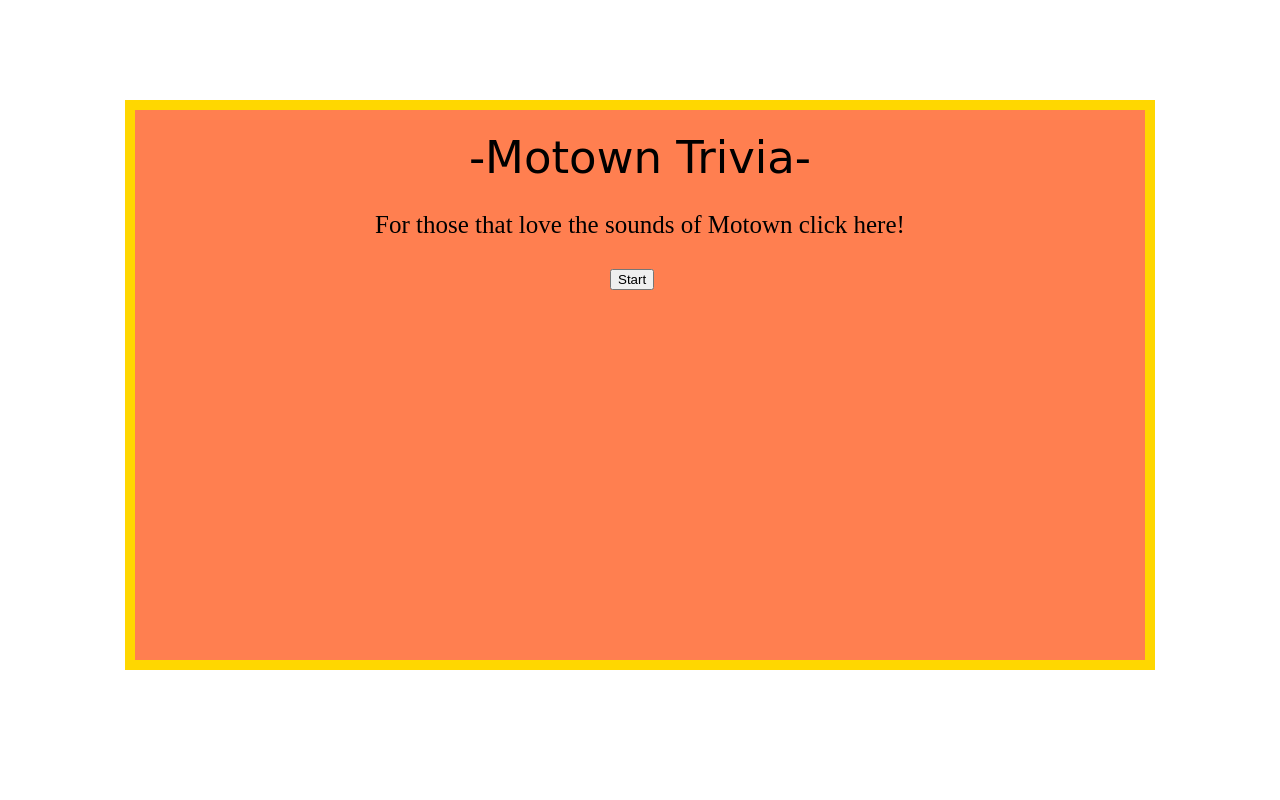
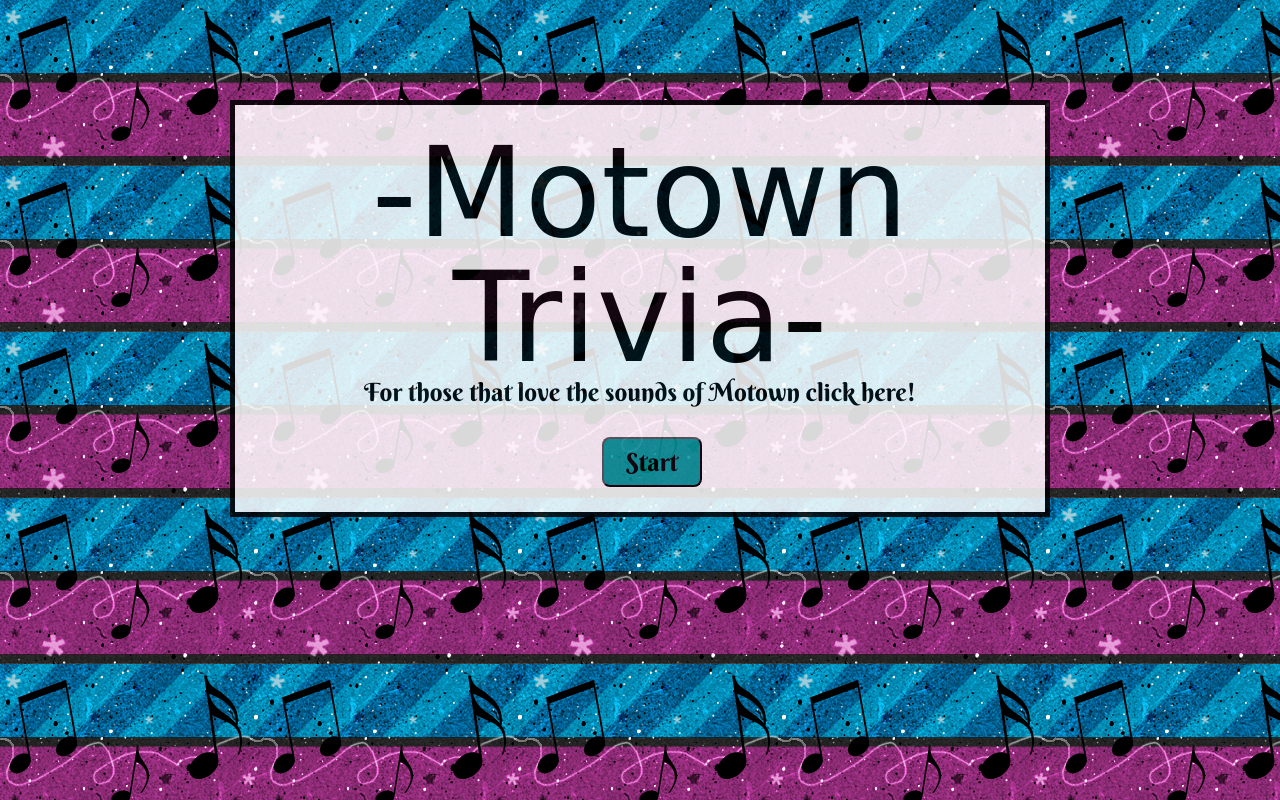
Before and after one commit to Ahuilaca/TriviaGame, a plain HTML site: page index.html in a window 1280 px wide. Drawn offline with nearby package versions, Linux system fonts and the light colour scheme; a web font is replaced by a local one.

Commit message:
updated background and colors

```diff
--- a/assets/css/style.css
+++ b/assets/css/style.css
@@ -1,12 +1,12 @@
 body {
     background-color: white;
-
+    font-family: 'Berkshire Swash', cursive;
 }
 
 h1 {
-    font-size: 45px;
-    font-family: 'Kaushan Script', cursive;
+    font-size: 125px;
     text-align: center;
+    font-family: 'Qwigley', cursive;
 }
 
 h2 {
@@ -24,19 +24,25 @@
 
 #start {
     position: relative;
-    max-width: 960px;
-    margin: 0 auto;
+    height: 50px;
+    width: 100px;
+    border-radius: 8px;
+    left: 45%;
+    background-color: #009999;
+    font-family: 'Berkshire Swash', cursive;
+    font-size: 25px;
 }
 
 #game-container {
     position: relative;
-    max-width: 960px;
+    max-width: 760px;
     margin: 0 auto;
     top: 100px;
-    background-color: coral;
-    border: 10px solid gold;
+    background-color: white;
+    border: 5px solid black;
     padding: 25px;
-    height: 500px;
+    opacity: 0.85;
+    filter: alpha(opacity=85); /* For IE8 and earlier */
 }
 
 p {
@@ -44,6 +50,11 @@
     text-align: center;
 }
 
-#start {
-    left: 450px;
+#stop {
+    height: 50px;
+    width: 100px;
+    border-radius: 8px;
+    background-color: #009999;
+    font-family: 'Berkshire Swash', cursive;
+    font-size: 25px;
 }
--- a/assets/javascript/app.js
+++ b/assets/javascript/app.js
@@ -14,7 +14,7 @@
     answer: [1962, 1959, 1971, 1968],
     correctAnswer: "1959",
 }, {
-    question: "Who sang I'd Rather go Blind?",
+    question: "Who sang the soulful song I'd Rather go Blind?",
     answer: ["Etta James", "Dianna Ross", "Tammi Terrel", "Mary Wells"],
     correctAnswer: "Etta James",
 }, {
--- a/index.html
+++ b/index.html
@@ -8,13 +8,15 @@
     <meta name="viewport" content="width=device-width, initial-scale=1">
     <link rel="stylesheet" type="text/css" media="screen" href="assets/css/reset.css" />
     <link rel="stylesheet" type="text/css" media="screen" href="assets/css/style.css" />
+    <link href="https://fonts.googleapis.com/css?family=Berkshire+Swash|Condiment|Lovers+Quarrel|Meddon|Mr+Dafoe|Qwigley"
+        rel="stylesheet">
 
 </head>
 
 <body>
 
     <div id="game-container">
-        <h1 id="header">-Motown Trivia-</h1><br><br>
+        <h1 id="header">-Motown Trivia-</h1>
         <div id="inner-container">
             <p>For those that love the sounds of Motown click here!</p><br><br>
             <button id="start">Start</button>
@@ -22,6 +24,12 @@
         </div>
     </div>
 
+    <style>
+        body {
+            background-image: url("assets/images/music.gif");
+        }
+    </style>
+
 </body>
 <script src="https://code.jquery.com/jquery-3.3.1.js" integrity="sha256-2Kok7MbOyxpgUVvAk/HJ2jigOSYS2auK4Pfzbm7uH60="
     crossorigin="anonymous"></script>
```
Also changed, not shown: assets/images/music.gif (added).
